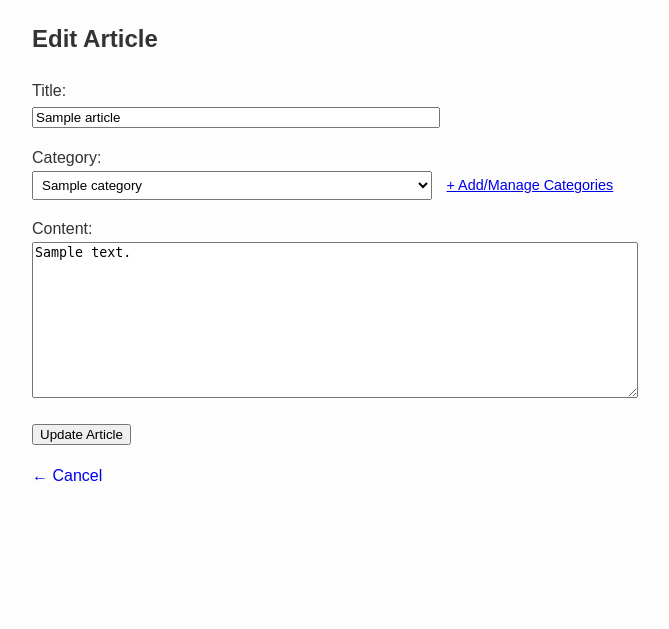
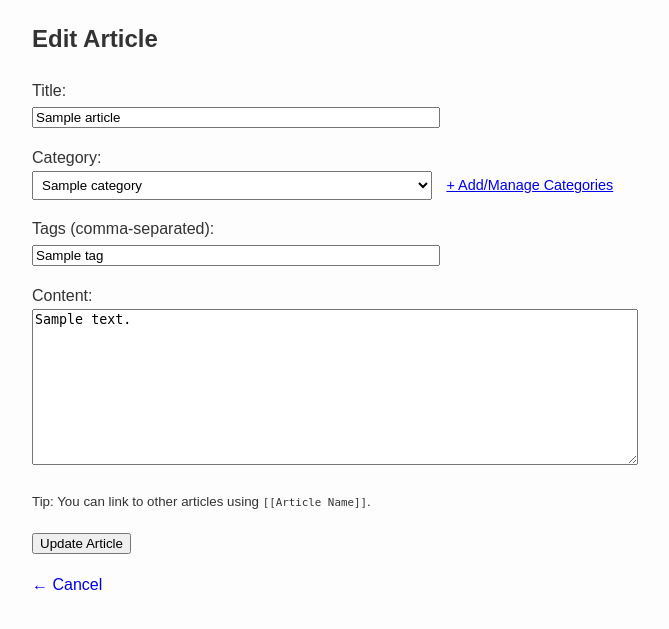
Before and after one commit to Andrew3378o/course-work-2course-2semester, a Flask app: page /article/1/edit in a window 1280 px wide. Shown: the part 74-703 px from the top of the page, without its empty margins (208-877 px from the left). Run offline with Flask 3, Linux system fonts and the light colour scheme; the visitor is signed in with stand-in values (Sample User, id 1); tables that the repository leaves empty hold one stand-in row (values such as "Sample post").

Commit message:
feat: integrate tags system utilizing tags and article_tags tables

```diff
--- a/app.py
+++ b/app.py
@@ -47,7 +47,6 @@ def register():
                         flash('Registration successful! Please log in.', 'success')
                         return redirect(url_for('login'))
                 except Exception as e:
-                    print(e)
                     flash('Database error.', 'error')
                 finally:
                     cursor.close()
@@ -77,7 +76,6 @@ def login():
                     else:
                         flash('Invalid username or password.', 'error')
                 except Exception as e:
-                    print(e)
                     flash('Database error.', 'error')
                 finally:
                     cursor.close()
@@ -117,7 +115,7 @@ def index():
             cursor.execute(query, (per_page, offset))
             articles = cursor.fetchall()
         except Exception as e:
-            print(f"Database error: {e}")
+            pass
         finally:
             cursor.close()
             conn.close()
@@ -138,8 +136,18 @@ def article_detail(article_id):
                 WHERE a.id = %s
             """, (article_id,))
             article = cursor.fetchone()
+
+            if article:
+                cursor.execute("""
+                    SELECT t.name
+                    FROM tags t
+                    JOIN article_tags at ON t.id = at.tag_id
+                    WHERE at.article_id = %s
+                """, (article_id,))
+                article['tags'] = [row['name'] for row in cursor.fetchall()]
+
         except Exception as e:
-            print(f"Database error: {e}")
+            pass
         finally:
             cursor.close()
             conn.close()
@@ -177,7 +185,7 @@ def wiki_link(title):
                     flash(f'Стаття "{title}" не існує. Увійдіть, щоб створити її.', 'info')
                     return redirect(url_for('login'))
         except Exception as e:
-            print(e)
+            pass
         finally:
             cursor.close()
             conn.close()
@@ -193,6 +201,7 @@ def create_article():
         title = request.form.get('title')
         content_markdown = request.form.get('content_markdown')
         category_id = request.form.get('category_id')
+        tags_string = request.form.get('tags', '')
 
         if title and content_markdown:
             if conn:
@@ -201,6 +210,20 @@ def create_article():
                         "INSERT INTO articles (title, content_markdown, category_id) VALUES (%s, %s, %s)",
                         (title, content_markdown, category_id if category_id else None)
                     )
+                    article_id = cursor.lastrowid
+
+                    if tags_string:
+                        tag_names = [t.strip() for t in tags_string.split(',') if t.strip()]
+                        for t_name in tag_names:
+                            cursor.execute("SELECT id FROM tags WHERE name = %s", (t_name,))
+                            tag = cursor.fetchone()
+                            if not tag:
+                                cursor.execute("INSERT INTO tags (name) VALUES (%s)", (t_name,))
+                                tag_id = cursor.lastrowid
+                            else:
+                                tag_id = tag['id']
+                            cursor.execute("INSERT INTO article_tags (article_id, tag_id) VALUES (%s, %s)", (article_id, tag_id))
+
                     conn.commit()
                     flash('Article published successfully!', 'success')
                 except Exception as e:
@@ -231,6 +254,7 @@ def edit_article(article_id):
         title = request.form.get('title')
         content_markdown = request.form.get('content_markdown')
         category_id = request.form.get('category_id')
+        tags_string = request.form.get('tags', '')
 
         if title and content_markdown:
             try:
@@ -247,6 +271,20 @@ def edit_article(article_id):
                     "UPDATE articles SET title = %s, content_markdown = %s, category_id = %s WHERE id = %s",
                     (title, content_markdown, category_id if category_id else None, article_id)
                 )
+
+                cursor.execute("DELETE FROM article_tags WHERE article_id = %s", (article_id,))
+                if tags_string:
+                    tag_names = [t.strip() for t in tags_string.split(',') if t.strip()]
+                    for t_name in tag_names:
+                        cursor.execute("SELECT id FROM tags WHERE name = %s", (t_name,))
+                        tag = cursor.fetchone()
+                        if not tag:
+                            cursor.execute("INSERT INTO tags (name) VALUES (%s)", (t_name,))
+                            tag_id = cursor.lastrowid
+                        else:
+                            tag_id = tag['id']
+                        cursor.execute("INSERT INTO article_tags (article_id, tag_id) VALUES (%s, %s)", (article_id, tag_id))
+
                 conn.commit()
                 flash('Article updated successfully!', 'success')
             except Exception as e:
@@ -259,11 +297,23 @@ def edit_article(article_id):
     try:
         cursor.execute("SELECT * FROM articles WHERE id = %s", (article_id,))
         article = cursor.fetchone()
+
         cursor.execute("SELECT * FROM categories ORDER BY name ASC")
         categories = cursor.fetchall()
+
+        cursor.execute("""
+            SELECT t.name
+            FROM tags t
+            JOIN article_tags at ON t.id = at.tag_id
+            WHERE at.article_id = %s
+        """, (article_id,))
+        current_tags = cursor.fetchall()
+        tags_string = ", ".join([t['name'] for t in current_tags])
+
     except Exception as e:
         article = None
         categories = []
+        tags_string = ""
     finally:
         cursor.close()
         conn.close()
@@ -271,7 +321,31 @@ def edit_article(article_id):
     if article is None:
         abort(404)
 
-    return render_template('edit_article.html', article=article, categories=categories)
+    return render_template('edit_article.html', article=article, categories=categories, tags_string=tags_string)
+
+@app.route('/tag/<tag_name>')
+def tag_articles(tag_name):
+    conn = get_db_connection()
+    articles = []
+    if conn:
+        cursor = conn.cursor(dictionary=True)
+        try:
+            cursor.execute("""
+                SELECT a.id, a.title, a.content_markdown, c.name as category_name
+                FROM articles a
+                JOIN article_tags at ON a.id = at.article_id
+                JOIN tags t ON at.tag_id = t.id
+                LEFT JOIN categories c ON a.category_id = c.id
+                WHERE t.name = %s
+                ORDER BY a.id DESC
+            """, (tag_name,))
+            articles = cursor.fetchall()
+        except Exception as e:
+            pass
+        finally:
+            cursor.close()
+            conn.close()
+    return render_template('tag_articles.html', articles=articles, tag_name=tag_name)
 
 @app.route('/article/<int:article_id>/history')
 def article_history(article_id):
@@ -282,7 +356,7 @@ def article_history(article_id):
         cursor = conn.cursor(dictionary=True)
         try:
             cursor.execute("SELECT id, title FROM articles WHERE id = %s", (article_id,))
-            article = cursor.fetchone()
+            article = article = cursor.fetchone()
 
             if article:
                 cursor.execute("""
@@ -294,7 +368,7 @@ def article_history(article_id):
                 """, (article_id,))
                 revisions = cursor.fetchall()
         except Exception as e:
-            print(f"Database error: {e}")
+            pass
         finally:
             cursor.close()
             conn.close()
@@ -331,15 +405,19 @@ def search():
         try:
             search_term = f"%{query}%"
             cursor.execute("""
-                SELECT a.id, a.title, a.content_markdown, c.name as category_name
+                SELECT DISTINCT a.id, a.title, a.content_markdown, c.name as category_name
                 FROM articles a
                 LEFT JOIN categories c ON a.category_id = c.id
-                WHERE a.title LIKE %s OR a.content_markdown LIKE %s
+                LEFT JOIN article_tags at ON a.id = at.article_id
+                LEFT JOIN tags t ON at.tag_id = t.id
+                WHERE a.title LIKE %s
+                   OR a.content_markdown LIKE %s
+                   OR t.name LIKE %s
                 ORDER BY a.id DESC
-            """, (search_term, search_term))
+            """, (search_term, search_term, search_term))
             articles = cursor.fetchall()
         except Exception as e:
-            print(e)
+            pass
         finally:
             cursor.close()
             conn.close()
--- a/templates/create_article.html
+++ b/templates/create_article.html
@@ -23,6 +23,11 @@
         </div>
 
         <div style="margin-bottom: 1em;">
+            <label for="tags">Tags (comma-separated):</label><br>
+            <input type="text" id="tags" name="tags" placeholder="e.g. history, science, biography" style="width: 100%; max-width: 400px;">
+        </div>
+
+        <div style="margin-bottom: 1em;">
             <label for="content">Content:</label><br>
             <textarea id="content" name="content_markdown" rows="10" required style="width: 100%; max-width: 600px;"></textarea>
             <p><small>Tip: You can link to other articles using <code>[[Article Name]]</code>.</small></p>
--- a/templates/edit_article.html
+++ b/templates/edit_article.html
@@ -23,8 +23,14 @@
         </div>
 
         <div style="margin-bottom: 1em;">
+            <label for="tags">Tags (comma-separated):</label><br>
+            <input type="text" id="tags" name="tags" value="{{ tags_string }}" style="width: 100%; max-width: 400px;">
+        </div>
+
+        <div style="margin-bottom: 1em;">
             <label for="content_markdown">Content:</label><br>
             <textarea id="content_markdown" name="content_markdown" rows="10" required style="width: 100%; max-width: 600px;">{{ article.content_markdown }}</textarea>
+            <p><small>Tip: You can link to other articles using <code>[[Article Name]]</code>.</small></p>
         </div>
         <button type="submit">Update Article</button>
     </form>
```
Also changed, not shown: templates/article.html (+10 -1 lines), templates/tag_articles.html (added, +28 -0 lines).
